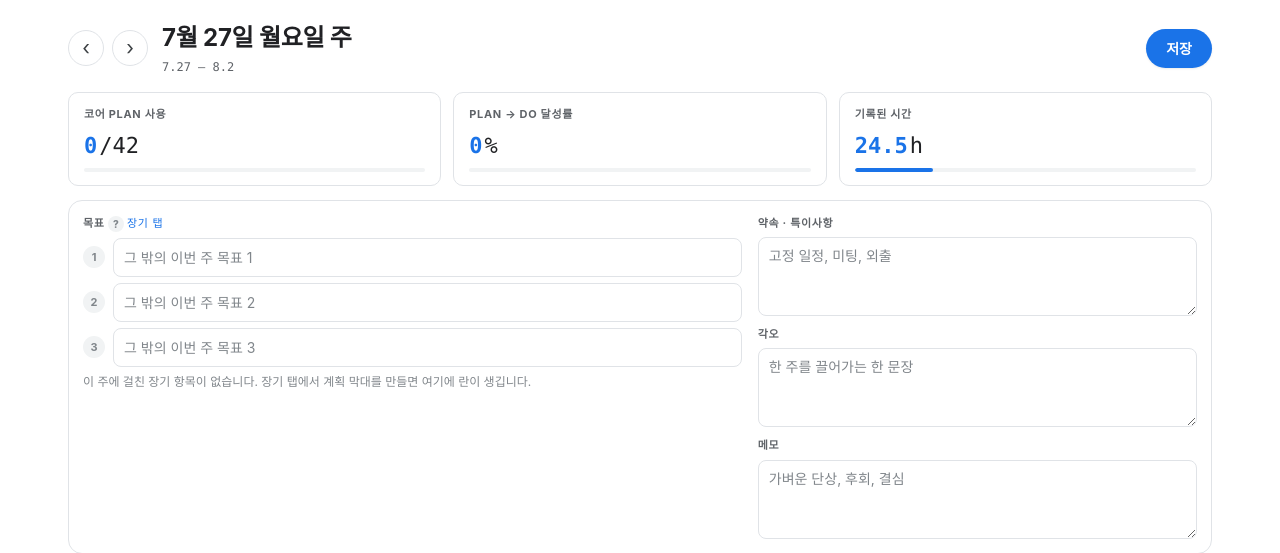
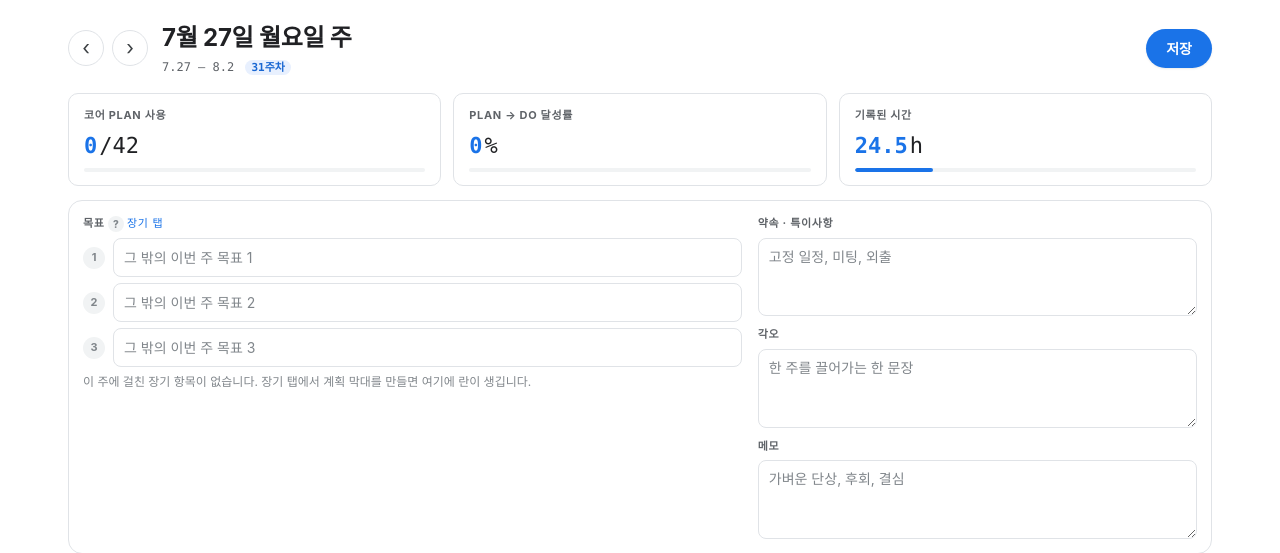
Before and after one commit to makitjung/6block, a FastAPI app: page /week in a window 1280 px wide. Shown: the part 62-615 px from the top of the page. Run offline with FastAPI, Linux system fonts and the light colour scheme; data comes from the database, SQL or seed files in the repository; data that the repository does not hold is empty.

Commit message:
주간 제목 아래와 장기 주 열에 그 해 몇 번째 주인지 적는다
주간은 기간(7.27 – 8.2) 옆에 '31주차' 칩을, 장기 주 화면은 각 열 아래에
'~8/2 · 31주' 처럼 붙인다.

ISO 기준(그 주 목요일이 속한 해의 주 번호)이라 월요일 시작인 이 앱의 주 나누기와
그대로 맞는다. 해가 바뀌는 자리도 어긋나지 않는다(2026-12-28 은 53주, 2027-01-04 는 1주).

Co-Authored-By: Claude Opus 5 <noreply@anthropic.com>

```diff
--- a/app/routes/plan.py
+++ b/app/routes/plan.py
@@ -99,7 +99,7 @@ def _plan_columns(level: str, anchor: date):
             prev_month = monday.month
             key = monday.strftime("%Y-%m-%d")
             cols.append({"key": key, "label": f"{monday.month}/{monday.day}",
-                         "sub": f"~{end.month}/{end.day}",
+                         "sub": f"~{end.month}/{end.day} · {monday.isocalendar()[1]}주",
                          "current": monday == cur_monday, "week_link": key,
                          "drill_level": None, "drill_anchor": None,
                          "start": monday, "end": end,
--- a/app/routes/week.py
+++ b/app/routes/week.py
@@ -41,6 +41,8 @@ def _week_view(request: Request, monday: date):
     dates = [(monday + timedelta(days=i)).strftime("%Y-%m-%d") for i in range(7)]
     placeholders = ",".join("?" * len(dates))
     week_start_str = monday.strftime("%Y-%m-%d")
+    # 그 해의 몇 번째 주인지(ISO 기준, 월요일 시작이라 이 앱의 주 나누기와 같다)
+    week_no = monday.isocalendar()[1]
     prev_week = (monday - timedelta(days=7)).strftime("%Y-%m-%d")
     next_week = (monday + timedelta(days=7)).strftime("%Y-%m-%d")
     with get_conn() as conn:
@@ -207,6 +209,7 @@ def _week_view(request: Request, monday: date):
         {
             "request": request,
             "week_start": week_start_str,
+            "week_no": week_no,
             "prev_week": prev_week,
             "next_week": next_week,
             "dates": dates,
--- a/app/static/style.css
+++ b/app/static/style.css
@@ -155,6 +155,12 @@ button { font: inherit; cursor: pointer; }
 /* 아이콘 바탕이 어두워 다크 테마에서는 머리말과 붙어 보이므로 실선 테두리를 얹는다 */
 [data-theme="dark"] .logo-mark { box-shadow: inset 0 0 0 1px var(--border-strong); }
 .logo-text { font-weight: 700; letter-spacing: -0.01em; font-size: 17px; }
+/* 주간 제목 아래 기간 옆의 '몇 주차' 표시 */
+.hero-wk {
+    margin-left: 4px; padding: 1px 6px; border-radius: var(--r-pill);
+    background: var(--accent-soft); color: var(--accent-soft-text);
+    font-size: 11px; font-weight: 700;
+}
 
 .topnav { display: flex; gap: 4px; justify-self: center; background: var(--surface-3);
     padding: 4px; border-radius: var(--r-pill); }
--- a/app/templates/week.html
+++ b/app/templates/week.html
@@ -11,7 +11,7 @@
         </div>
         <div class="hero-date">
             <div class="hero-date-main">{{ week_start | pretty_date }} 주</div>
-            <div class="hero-date-sub mono">{{ dates[0] | short_date }} – {{ dates[6] | short_date }}</div>
+            <div class="hero-date-sub mono">{{ dates[0] | short_date }} – {{ dates[6] | short_date }} <span class="hero-wk">{{ week_no }}주차</span></div>
         </div>
         <div class="hero-actions">
             <button type="submit" class="primary-btn">저장</button>
```
Also changed, not shown: tests/run_smoke.py (+6 -0 lines).
